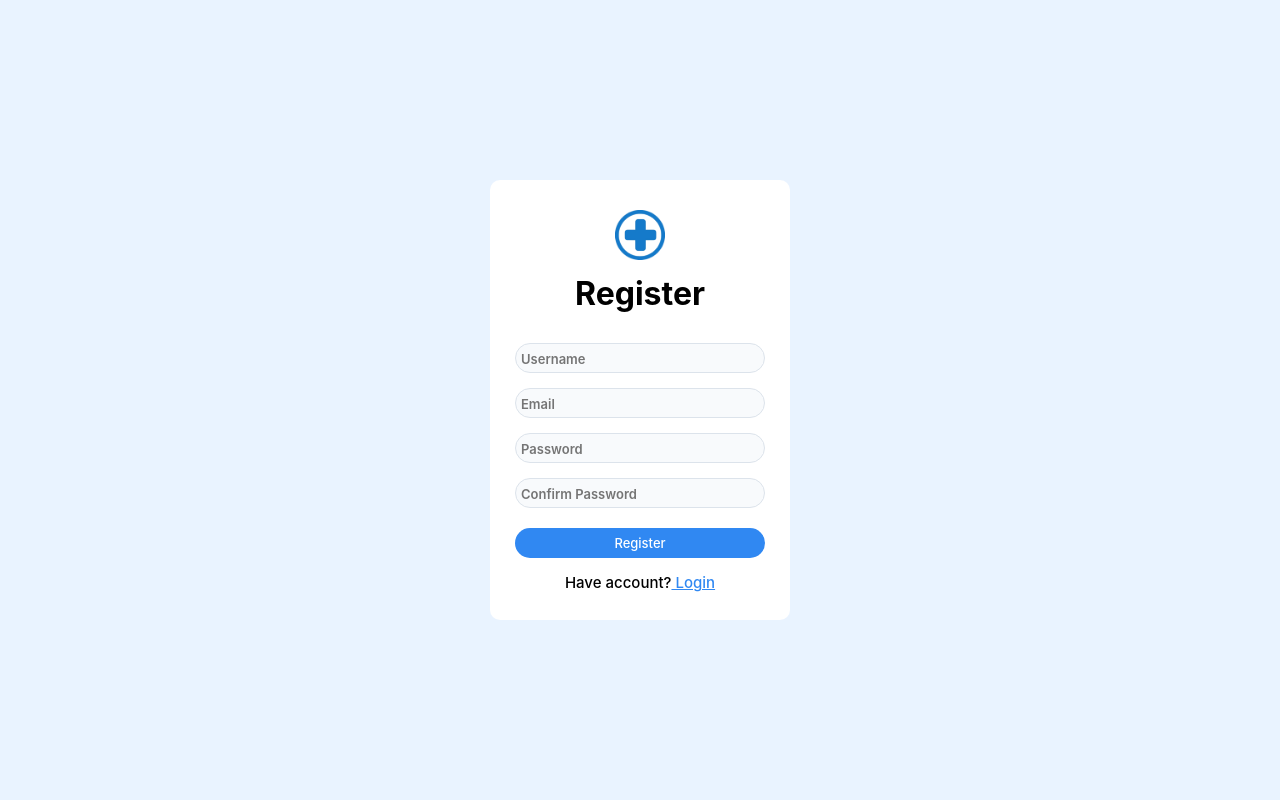
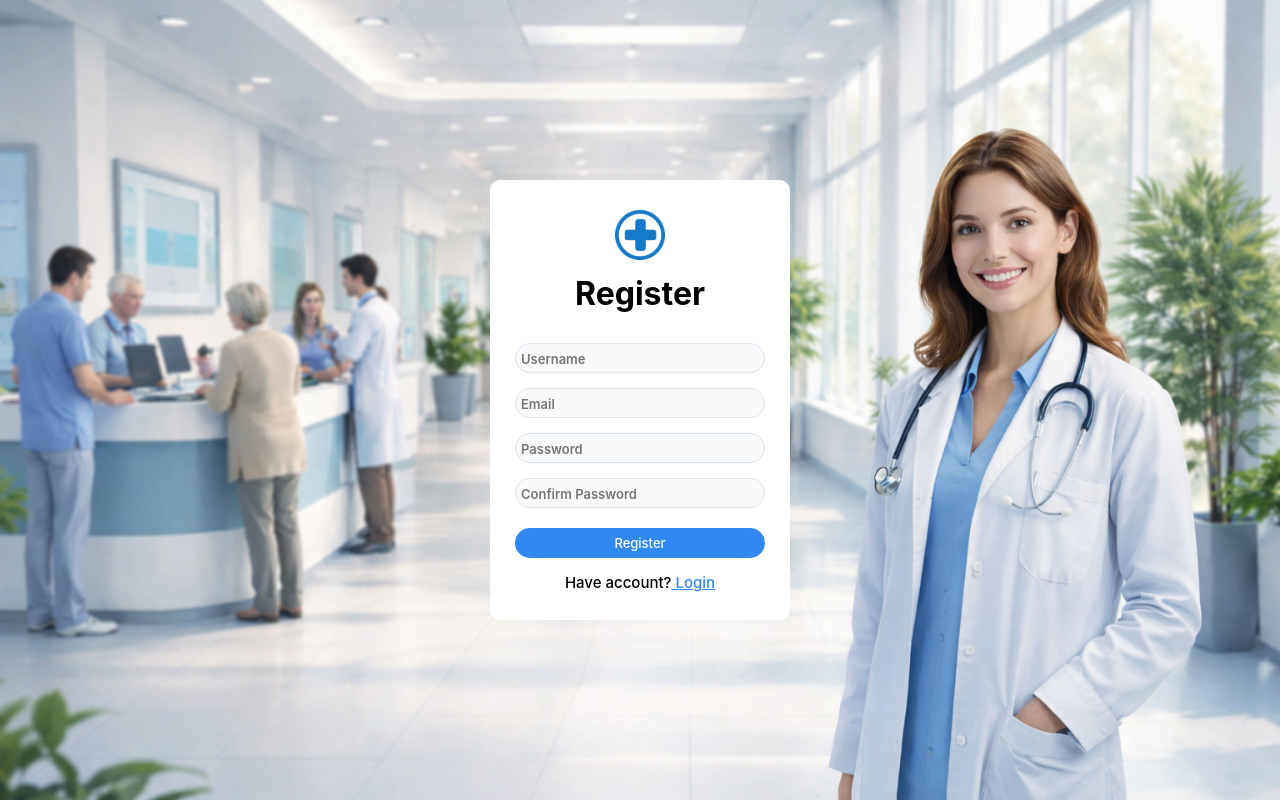
Before and after one commit to Sud123231/hospital-management-project, a Flask app: page / in a window 1280 px wide. Run offline with Flask 3, Linux system fonts and the light colour scheme.

Commit message:
Add a background image

```diff
--- a/folder1/static/Register.css
+++ b/folder1/static/Register.css
@@ -11,6 +11,8 @@
 }
 body {
     background-color:#E9F3FF;
+    background-image: url(/static/images/Hospital_staff.png);
+    background-size:cover;
     height: 100vh;   /* Full viewport height */
     display:flex;
     justify-content:center;
```
Also changed, not shown: folder1/static/images/Hospital_staff.png (added).
